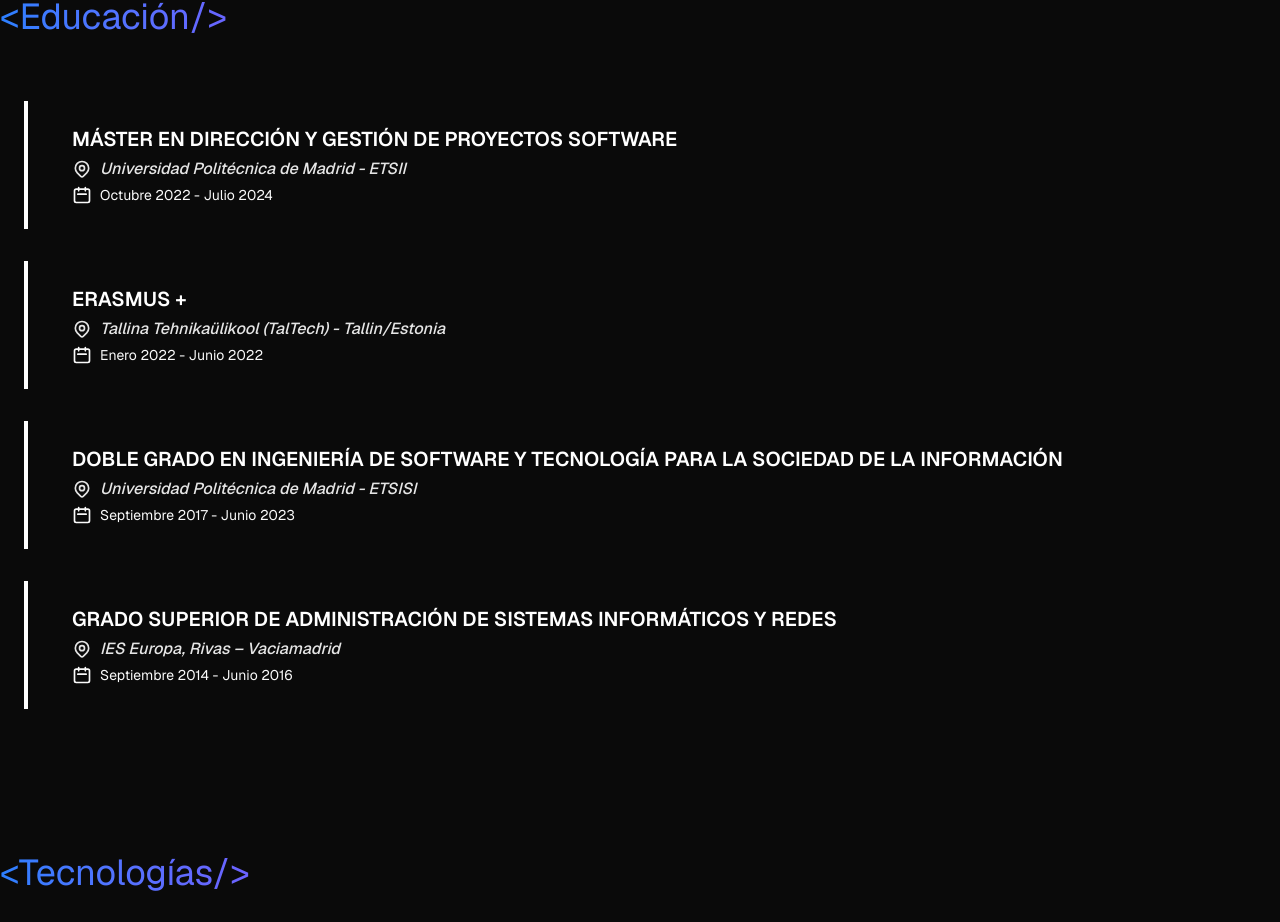
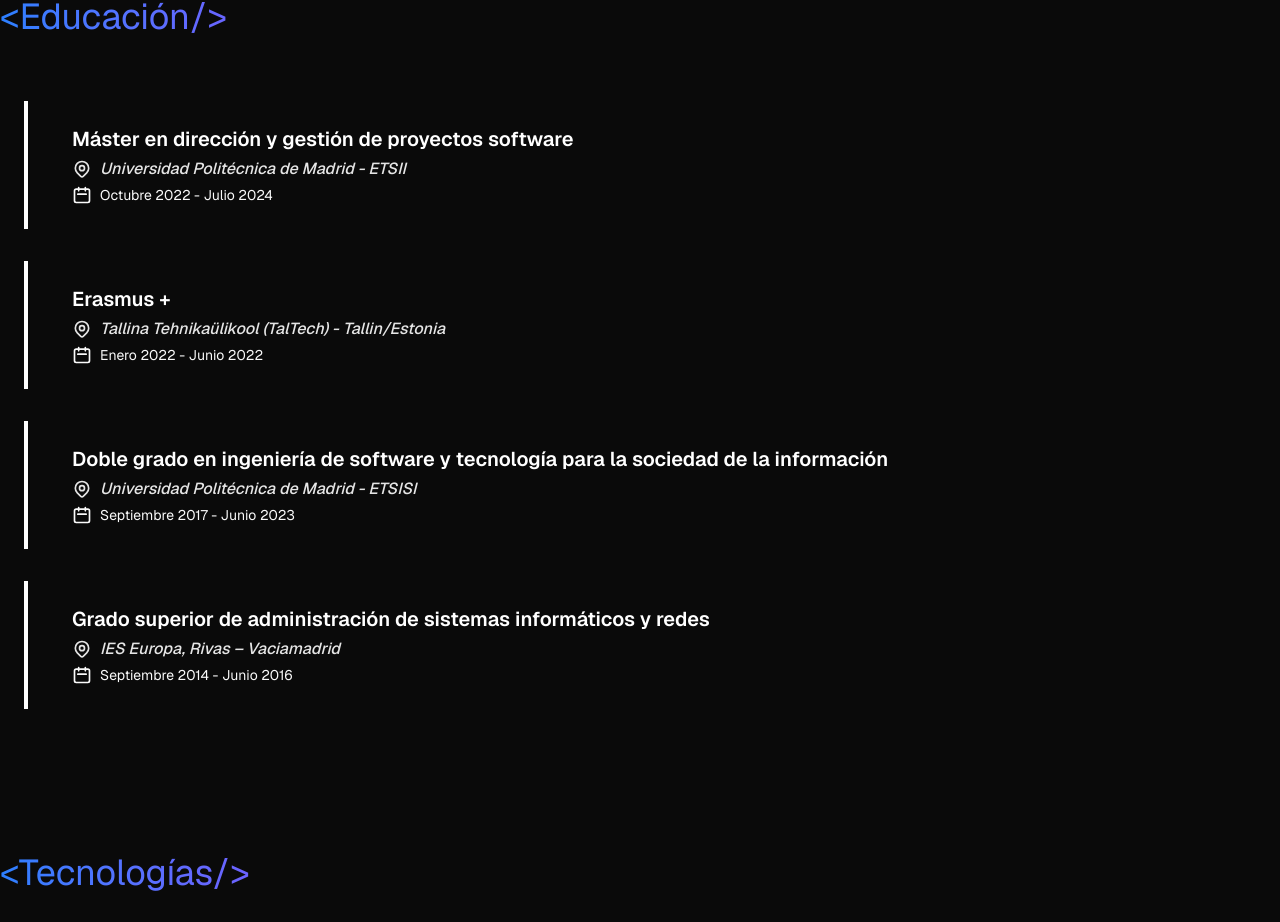
Before and after one commit to innakrasimirova95/ikrasimirova_portfolio, a Next.js app in the folder portfolio/: page / in a window 1280 px wide. Shown: the part 2757-3679 px from the top of the page. Built offline with nearby package versions, Linux system fonts and the light colour scheme.

Commit message:
refactor: standardize capitalization in education titles for consistency

```diff
--- a/portfolio/src/components/EducationTimeline.tsx
+++ b/portfolio/src/components/EducationTimeline.tsx
@@ -4,25 +4,25 @@ import { SectionTitle } from "./ui/SectionTitle";
 
 const educationData = [
   {
-    title: "MÁSTER EN DIRECCIÓN Y GESTIÓN DE PROYECTOS SOFTWARE",
+    title: "Máster en dirección y gestión de proyectos software",
     institution: "Universidad Politécnica de Madrid - ETSII",
     date: "Octubre 2022 - Julio 2024",
     extra: undefined,
   },
   {
-    title: "ERASMUS +",
+    title: "Erasmus +",
     institution: "Tallina Tehnikaülikool (TalTech) - Tallin/Estonia",
     date: "Enero 2022 - Junio 2022",
     extra: undefined,
   },
   {
-    title: "DOBLE GRADO EN INGENIERÍA DE SOFTWARE Y TECNOLOGÍA PARA LA SOCIEDAD DE LA INFORMACIÓN",
+    title: "Doble grado en ingeniería de software y tecnología para la sociedad de la información",
     institution: "Universidad Politécnica de Madrid - ETSISI",
     date: "Septiembre 2017 - Junio 2023",
     extra: undefined,
   },
   {
-    title: "GRADO SUPERIOR DE ADMINISTRACIÓN DE SISTEMAS INFORMÁTICOS Y REDES",
+    title: "Grado superior de administración de sistemas informáticos y redes",
     institution: "IES Europa, Rivas – Vaciamadrid",
     date: "Septiembre 2014 - Junio 2016",
     extra: undefined,
```
